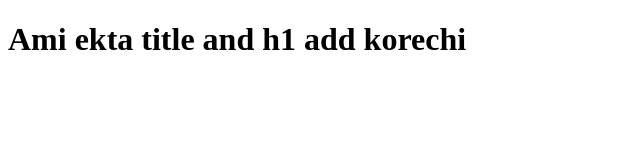
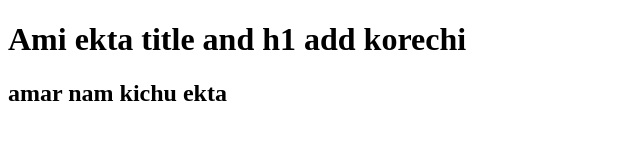
Before and after one commit to mhsaleh0713/class-work, a plain HTML site: page index.html in a window 1280 px wide. Shown: the whole page, without its empty margins (0-640 px from the left). Drawn offline with Linux system fonts and the light colour scheme.

Commit message:
h1 add korechi

```diff
--- a/index.html
+++ b/index.html
@@ -7,5 +7,6 @@
 </head>
 <body>
     <h1>Ami ekta title and h1 add korechi</h1>
+    <h2>amar nam kichu ekta</h2>
 </body>
 </html>
```
